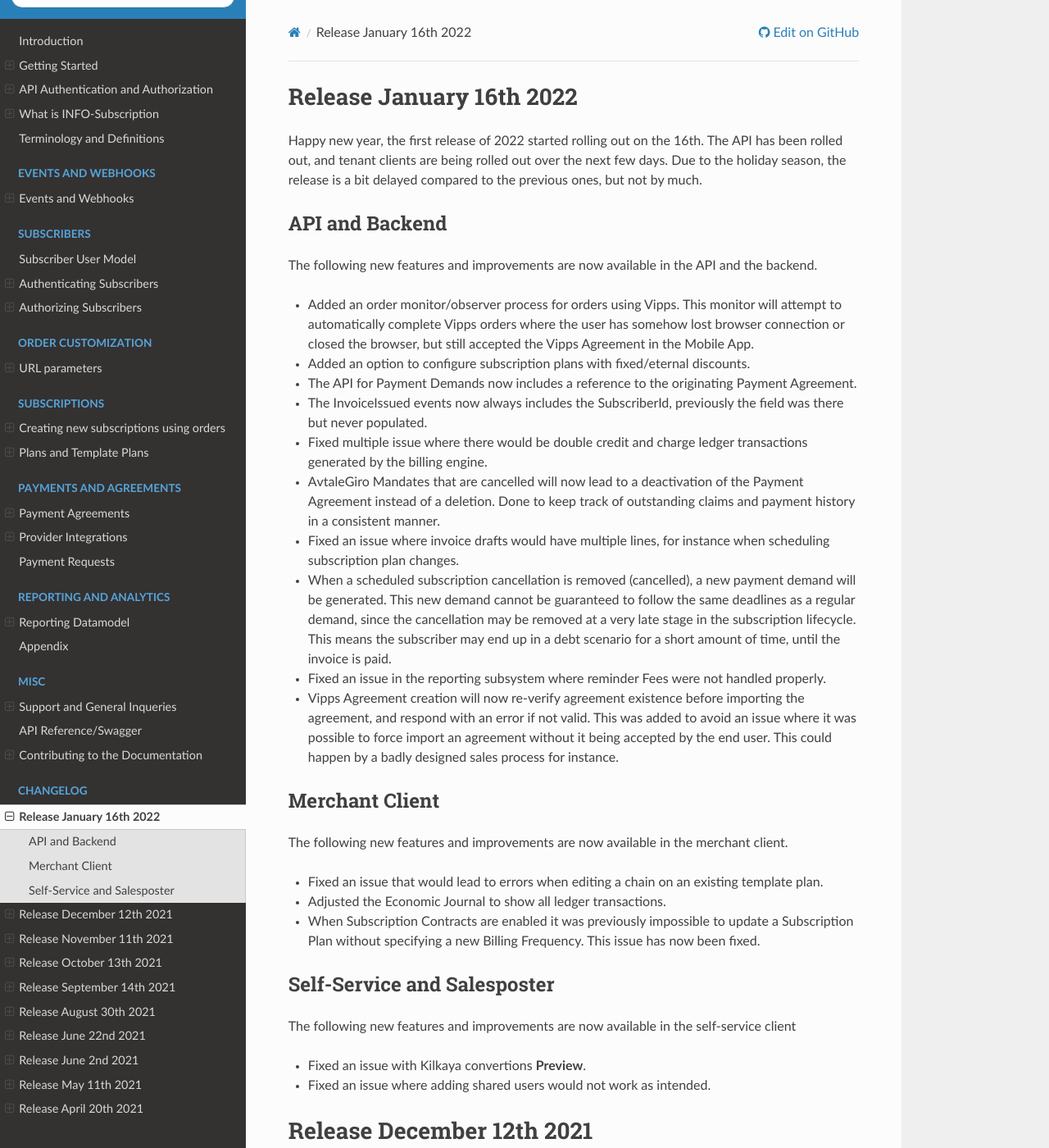
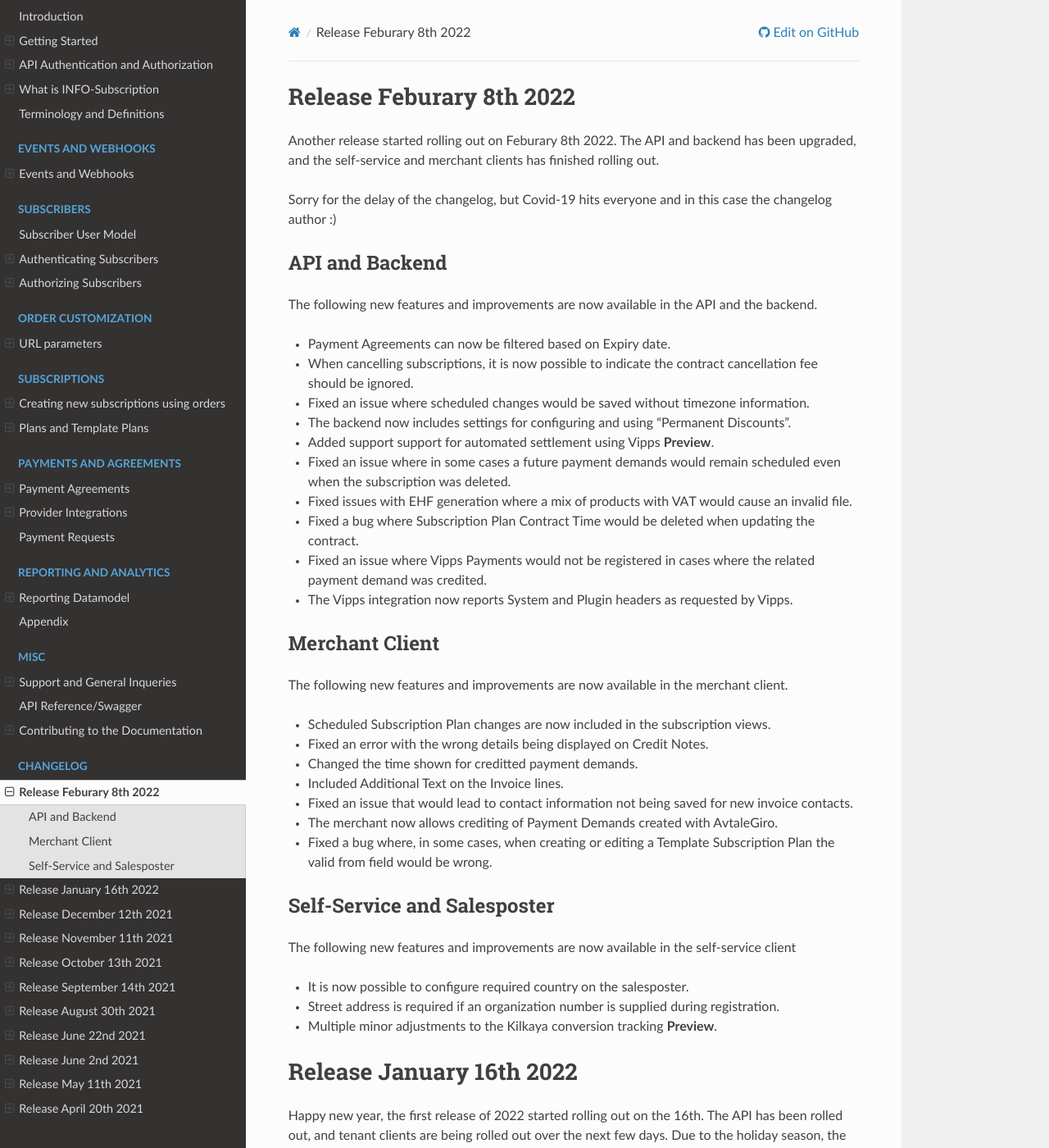
Before and after one commit to infosoftas/info-subscription-doc, a Sphinx documentation site: the page built from source/changelog/changelog.rst, in a window 1280 px wide and 1400 px high. Shown: the whole window at 82% size. Built offline with Sphinx 7.4.7 and the Read the Docs theme 2.0.0, drawn with Linux system fonts in a browser that asks for light colours; formulas are drawn with MathJax 3.

Commit message:
Feature/changelog r98 (#45)
Changelog for release 98

```diff
--- a/source/changelog/changelog.rst
+++ b/source/changelog/changelog.rst
@@ -1,3 +1,4 @@
+.. include:: r98.inc
 .. include:: r97.inc
 .. include:: r96.inc
 .. include:: r95.inc
--- /dev/null
+++ b/source/changelog/r98.inc
@@ -0,0 +1,44 @@
+.. _changelog-r98:
+
+***************************
+Release Feburary 8th 2022
+***************************
+Another release started rolling out on Feburary 8th 2022.
+The API and backend has been upgraded, and the self-service and merchant clients has finished rolling out.
+
+Sorry for the delay of the changelog, but Covid-19 hits everyone and in this case the changelog author :)
+
+API and Backend
+===============
+The following new features and improvements are now available in the API and the backend.
+
+* Payment Agreements can now be filtered based on Expiry date.
+* When cancelling subscriptions, it is now possible to indicate the contract cancellation fee should be ignored.
+* Fixed an issue where scheduled changes would be saved without timezone information.
+* The backend now includes settings for configuring and using "Permanent Discounts".
+* Added support support for automated settlement using Vipps **Preview**.
+* Fixed an issue where in some cases a future payment demands would remain scheduled even when the subscription was deleted.
+* Fixed issues with EHF generation where a mix of products with VAT would cause an invalid file.
+* Fixed a bug where Subscription Plan Contract Time would be deleted when updating the contract.
+* Fixed an issue where Vipps Payments would not be registered in cases where the related payment demand was credited.
+* The Vipps integration now reports System and Plugin headers as requested by Vipps.
+
+Merchant Client
+===============
+The following new features and improvements are now available in the merchant client.
+
+* Scheduled Subscription Plan changes are now included in the subscription views.
+* Fixed an error with the wrong details being displayed on Credit Notes.
+* Changed the time shown for creditted payment demands.
+* Included Additional Text on the Invoice lines.
+* Fixed an issue that would lead to contact information not being saved for new invoice contacts.
+* The merchant now allows crediting of Payment Demands created with AvtaleGiro.
+* Fixed a bug where, in some cases, when creating or editing a Template Subscription Plan the valid from field would be wrong.
+
+Self-Service and Salesposter
+============================
+The following new features and improvements are now available in the self-service client
+
+* It is now possible to configure required country on the salesposter.
+* Street address is required if an organization number is supplied during registration.
+* Multiple minor adjustments to the Kilkaya conversion tracking **Preview**.
```
